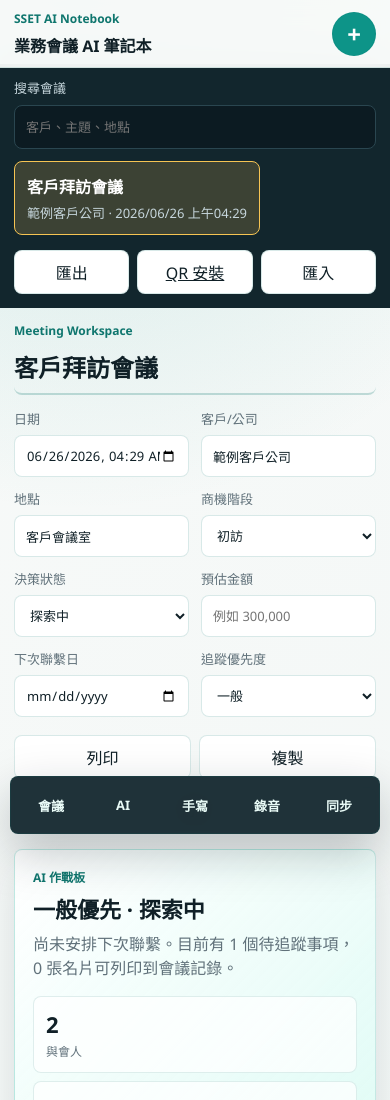
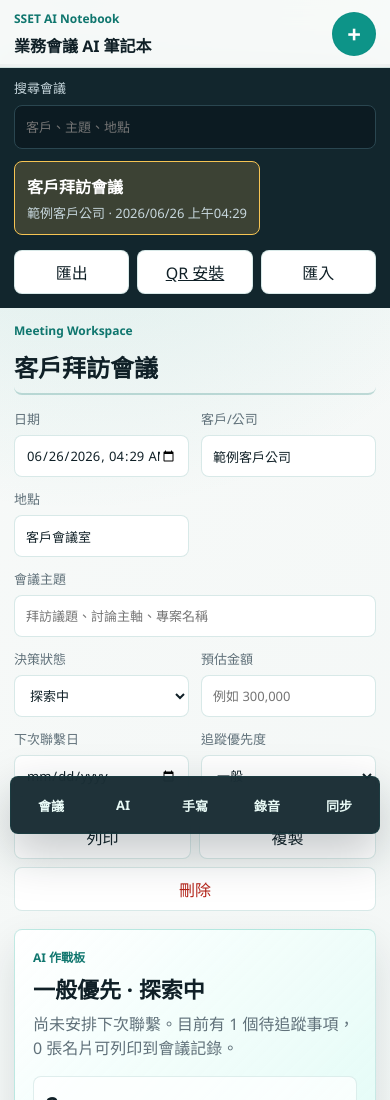
Before and after one commit to shcl1973-spec/sset-ai-meeting-notebook, a plain HTML site: page index.html in a window 390 px wide. Shown: the top 1100 px of the page. Drawn offline with Linux system fonts and the light colour scheme.

Commit message:
Replace opportunity stage with wider meeting topic

```diff
--- a/app.js
+++ b/app.js
@@ -106,7 +106,7 @@ function createMeeting(overrides = {}) {
     date: toDatetimeLocal(now),
     client: "",
     place: "",
-    stage: "初訪",
+    stage: "",
     decisionStatus: "探索中",
     dealValue: "",
     nextContactDate: "",
@@ -257,7 +257,7 @@ function renderMeeting() {
   els.meetingDate.value = activeMeeting.date || "";
   els.meetingClient.value = activeMeeting.client || "";
   els.meetingPlace.value = activeMeeting.place || "";
-  els.meetingStage.value = activeMeeting.stage || "初訪";
+  els.meetingStage.value = activeMeeting.stage || "";
   els.decisionStatus.value = activeMeeting.decisionStatus || "探索中";
   els.dealValue.value = activeMeeting.dealValue || "";
   els.nextContactDate.value = activeMeeting.nextContactDate || "";
@@ -730,7 +730,7 @@ function buildPrintView() {
             <div>日期：${escapeHtml(formatDateTime(meeting.date))}</div>
             <div>客戶/公司：${escapeHtml(meeting.client || "")}</div>
             <div>地點：${escapeHtml(meeting.place || "")}</div>
-            <div>商機階段：${escapeHtml(meeting.stage || "")}</div>
+            <div>會議主題：${escapeHtml(meeting.stage || "")}</div>
             <div>決策狀態：${escapeHtml(meeting.decisionStatus || "")}</div>
             <div>預估金額：${escapeHtml(meeting.dealValue || "")}</div>
             <div>下次聯繫日：${escapeHtml(meeting.nextContactDate || "")}</div>
--- a/index.html
+++ b/index.html
@@ -7,9 +7,9 @@
     <meta name="apple-mobile-web-app-capable" content="yes">
     <meta name="apple-mobile-web-app-title" content="SSET AI 筆記">
     <title>SSET 業務會議 AI 筆記本</title>
-    <link rel="manifest" href="manifest.webmanifest?v=20260626-recording">
+    <link rel="manifest" href="manifest.webmanifest?v=20260626-topic">
     <link rel="icon" href="app-icon.svg" type="image/svg+xml">
-    <link rel="stylesheet" href="styles.css?v=20260626-recording">
+    <link rel="stylesheet" href="styles.css?v=20260626-topic">
   </head>
   <body>
     <div class="mobile-appbar">
@@ -58,17 +58,7 @@
               <label>日期<input id="meetingDate" type="datetime-local"></label>
               <label>客戶/公司<input id="meetingClient" type="text" placeholder="公司名稱"></label>
               <label>地點<input id="meetingPlace" type="text" placeholder="客戶現場、線上、會議室"></label>
-              <label>
-                商機階段
-                <select id="meetingStage">
-                  <option>初訪</option>
-                  <option>需求訪談</option>
-                  <option>方案提案</option>
-                  <option>報價議價</option>
-                  <option>成交追蹤</option>
-                  <option>售後服務</option>
-                </select>
-              </label>
+              <label class="topic-field">會議主題<input id="meetingStage" type="text" placeholder="拜訪議題、討論主軸、專案名稱"></label>
               <label>
                 決策狀態
                 <select id="decisionStatus">
@@ -261,6 +251,6 @@
       <p class="empty-state">尚無資料</p>
     </template>
 
-    <script src="app.js?v=20260626-recording"></script>
+    <script src="app.js?v=20260626-topic"></script>
   </body>
 </html>
--- a/styles.css
+++ b/styles.css
@@ -249,6 +249,10 @@ button:disabled {
   grid-template-columns: repeat(auto-fit, minmax(170px, 1fr));
   gap: 12px;
   margin-top: 14px;
+}
+
+.topic-field {
+  grid-column: span 3;
 }
 
 .meeting-meta-grid label,
@@ -876,6 +880,10 @@ audio {
     grid-template-columns: repeat(2, minmax(0, 1fr));
   }
 
+  .topic-field {
+    grid-column: 1 / -1;
+  }
+
   .sync-actions {
     grid-template-columns: 1fr;
   }
--- a/sw.js
+++ b/sw.js
@@ -1,4 +1,4 @@
-const CACHE_NAME = "sset-ai-notebook-v4";
+const CACHE_NAME = "sset-ai-notebook-v5";
 const ASSETS = [
   "./",
   "./index.html",
```
Also changed, not shown: install.html (+3 -3 lines), manifest.webmanifest.
